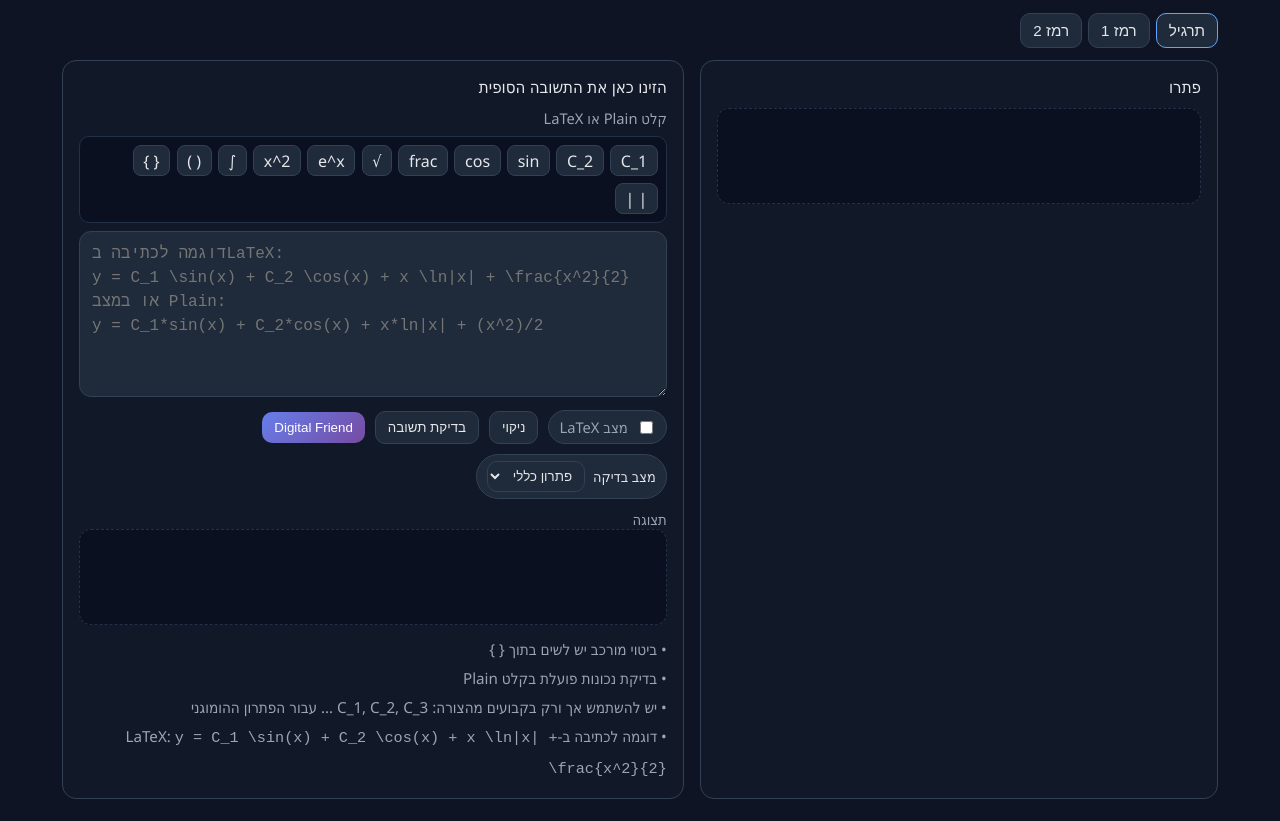
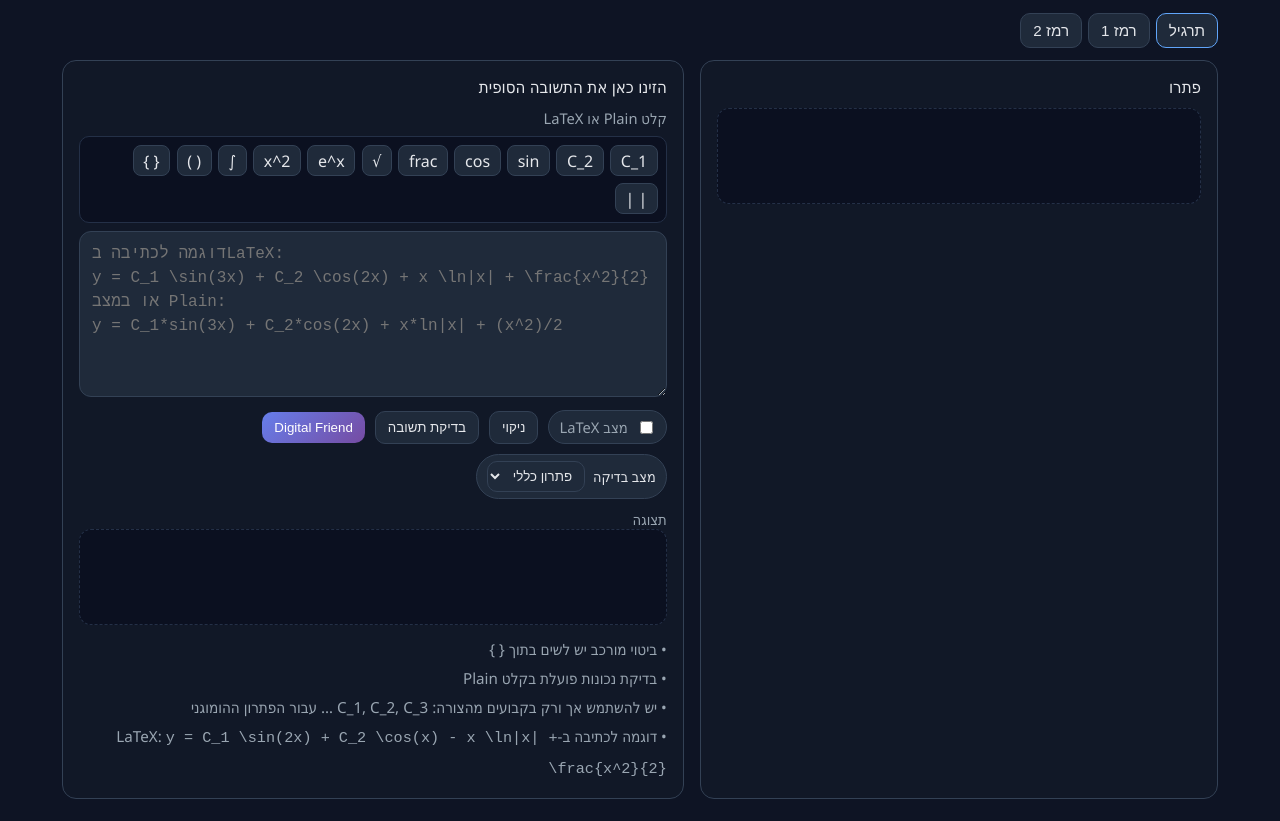
Before and after one commit to shir-openu/order_2_ex_6, a website: page index.html in a window 1280 px wide. Shown: the part 54-875 px from the top of the page. Drawn offline with nearby package versions, Linux system fonts and the light colour scheme.

Commit message:
Update index.html

```diff
--- a/index.html
+++ b/index.html
@@ -173,9 +173,9 @@
 
 <textarea id="inputRaw" rows="6"
 placeholder="דוגמה לכתיבה בLaTeX:
-y = C_1 \sin(x) + C_2 \cos(x) + x \ln|x| + \frac{x^2}{2}
+y = C_1 \sin(3x) + C_2 \cos(2x) + x \ln|x| + \frac{x^2}{2}
 או במצב Plain:
-y = C_1*sin(x) + C_2*cos(x) + x*ln|x| + (x^2)/2"></textarea>
+y = C_1*sin(3x) + C_2*cos(2x) + x*ln|x| + (x^2)/2"></textarea>
 
 
           <div class="controls">
@@ -206,7 +206,7 @@ y = C_1*sin(x) + C_2*cos(x) + x*ln|x| + (x^2)/2"></textarea>
   • ביטוי מורכב יש לשים בתוך { }<br/>
   • בדיקת נכונות פועלת בקלט Plain<br/>
   • יש להשתמש אך ורק בקבועים מהצורה: C_1, C_2, C_3 … עבור הפתרון ההומוגני<br/>
-  • דוגמה לכתיבה ב-LaTeX: <code style="color:var(--muted)">y = C_1 \sin(x) + C_2 \cos(x) + x \ln|x| + \frac{x^2}{2}</code><br/>
+  • דוגמה לכתיבה ב-LaTeX: <code style="color:var(--muted)">y = C_1 \sin(2x) + C_2 \cos(x) - x \ln|x| + \frac{x^2}{2}</code><br/>
 </div>
         </section>
       </div>
```
